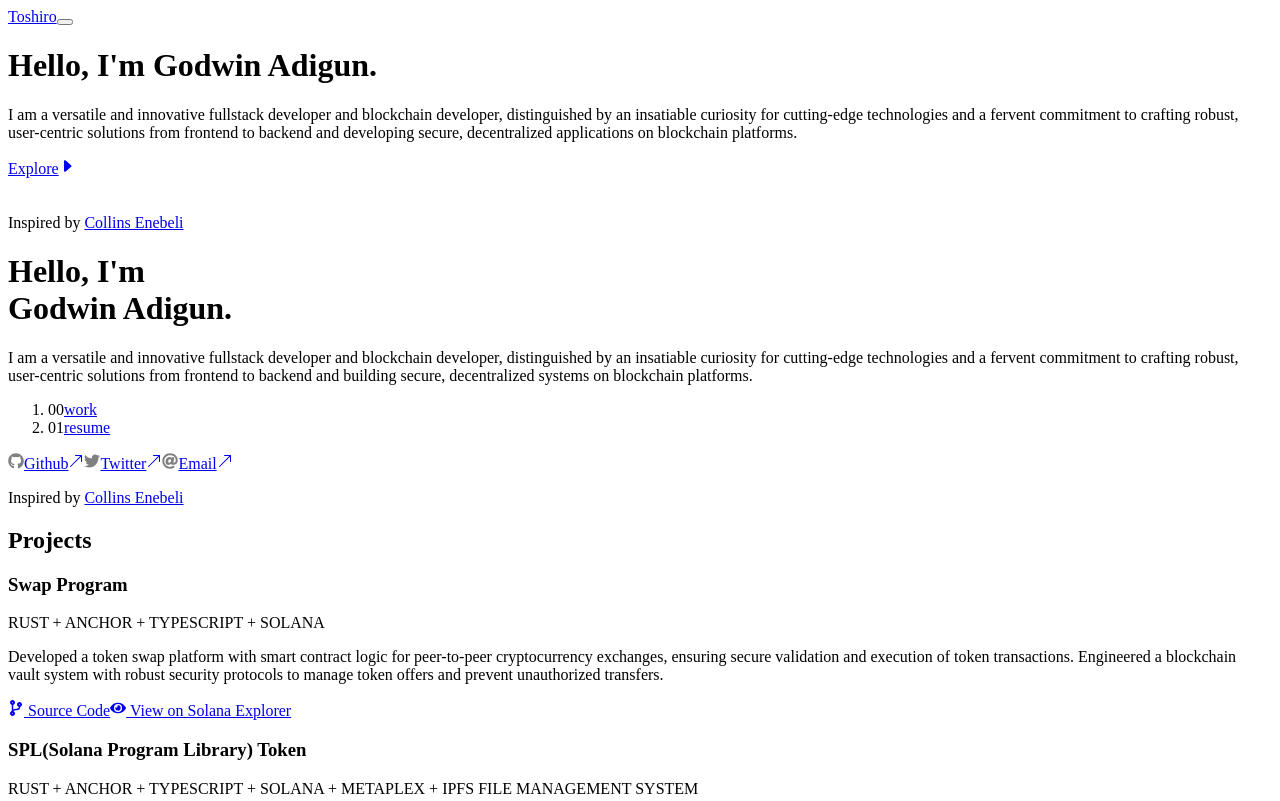
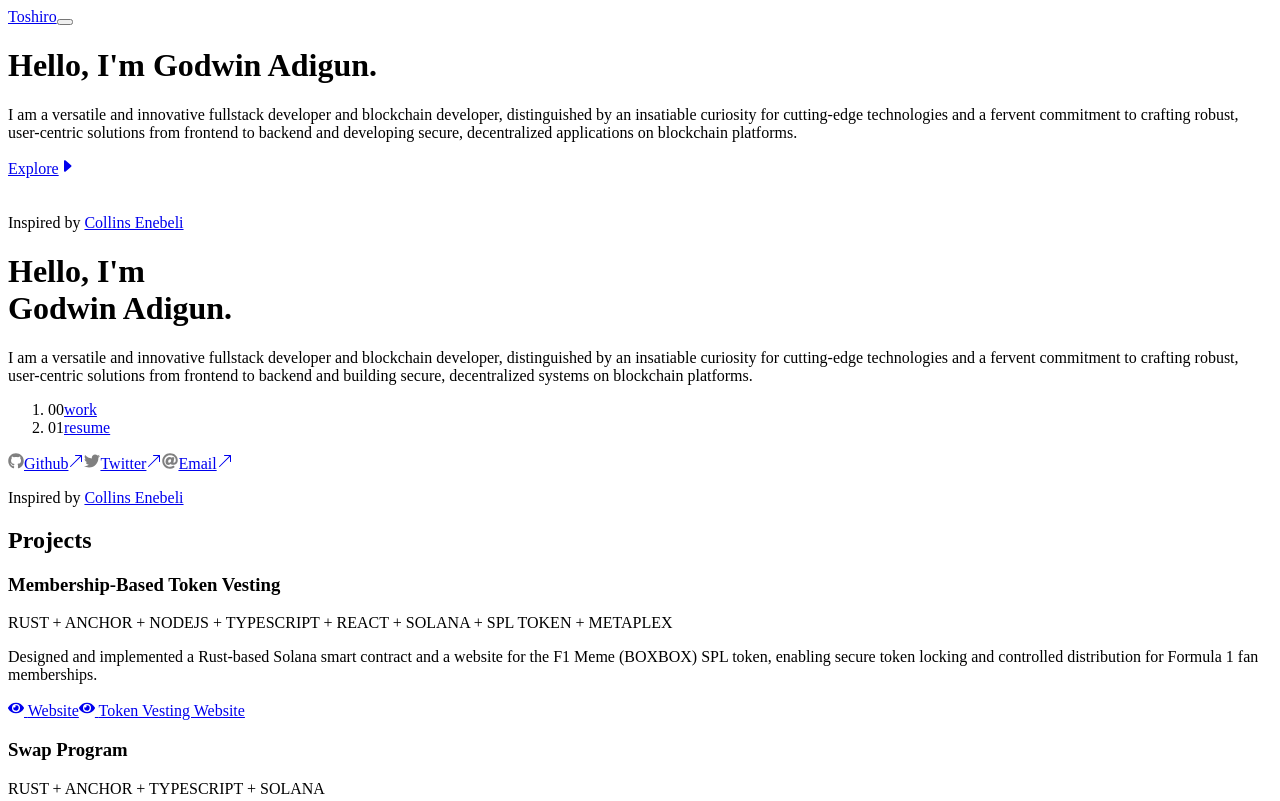
Before and after one commit to Goddy01/toshiro-portfolio, a Gatsby site: page / in a window 1280 px wide. Shown: the top 801 px of the page. Built offline with nearby package versions, Linux system fonts and the light colour scheme; Gatsby itself is replaced by a stand-in of ours.

Commit message:
added boxbox proj

```diff
--- a/src/components/desktopHomeRight.js
+++ b/src/components/desktopHomeRight.js
@@ -8,6 +8,35 @@ const DesktopHomeRight = () => {
         Projects
       </h2>
       <div className="darken flex flex-col gap-y-8 md:gap-y-3">
+        <div className="flex flex-col bg-box-bg p-10 transition-all duration-300 md:hover:scale-110">
+          <h3 className="text-[1.3rem] font-semibold text-white">Membership-Based Token Vesting</h3>
+          <p className="mb-3 mt-1 text-xs font-semibold leading-5 tracking-wider text-light-grey">
+            RUST + ANCHOR + NODEJS + TYPESCRIPT + REACT + SOLANA + SPL TOKEN + METAPLEX
+          </p>
+          <p className="my-3 min-h-[5rem] text-xs font-semibold tracking-wider text-dark-grey md:h-16">
+          Designed and implemented a Rust-based Solana smart contract and a website for the F1 Meme (BOXBOX)
+          SPL token, enabling secure token locking and controlled distribution for Formula 1 fan
+          memberships.
+          </p>
+          <div className="flex items-center gap-x-4 my-8">
+            <a
+              href="https://www.f1meme.com/"
+              target="_blank"
+              rel="noopener noreferrer"
+              className="flex items-center gap-x-1 text-xs text-light-grey hover:text-white"
+            >
+              <FaEye /> <span>Website</span>
+            </a>
+            <a
+              href="https://boxbox-token-vesting.netlify.app/"
+              target="_blank"
+              rel="noopener noreferrer"
+              className="flex items-center gap-x-1 text-xs text-light-grey hover:text-white"
+            >
+              <FaEye /> <span>Token Vesting Website</span>
+            </a>
+          </div>
+        </div>
         <div className="flex flex-col bg-box-bg p-10 transition-all duration-300 md:hover:scale-110">
           <h3 className="text-[1.3rem] font-semibold text-white">Swap Program</h3>
           <p className="mb-3 mt-1 text-xs font-semibold leading-5 tracking-wider text-light-grey">
```
